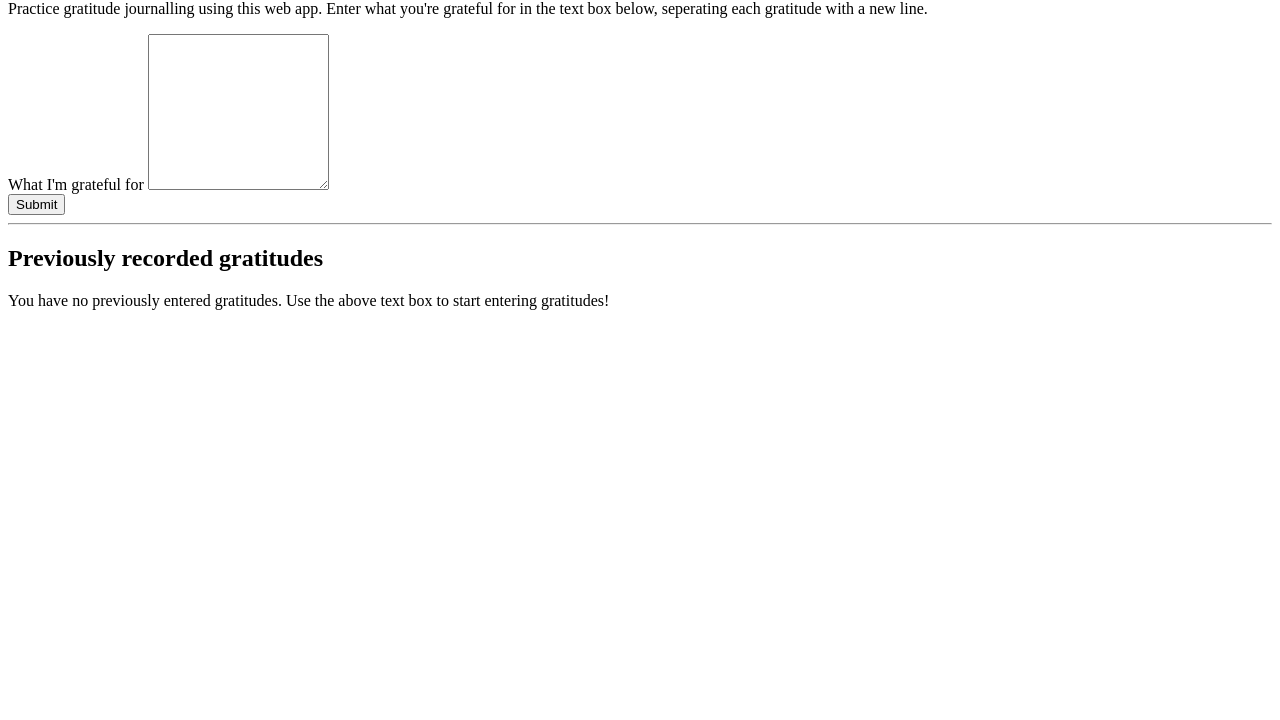
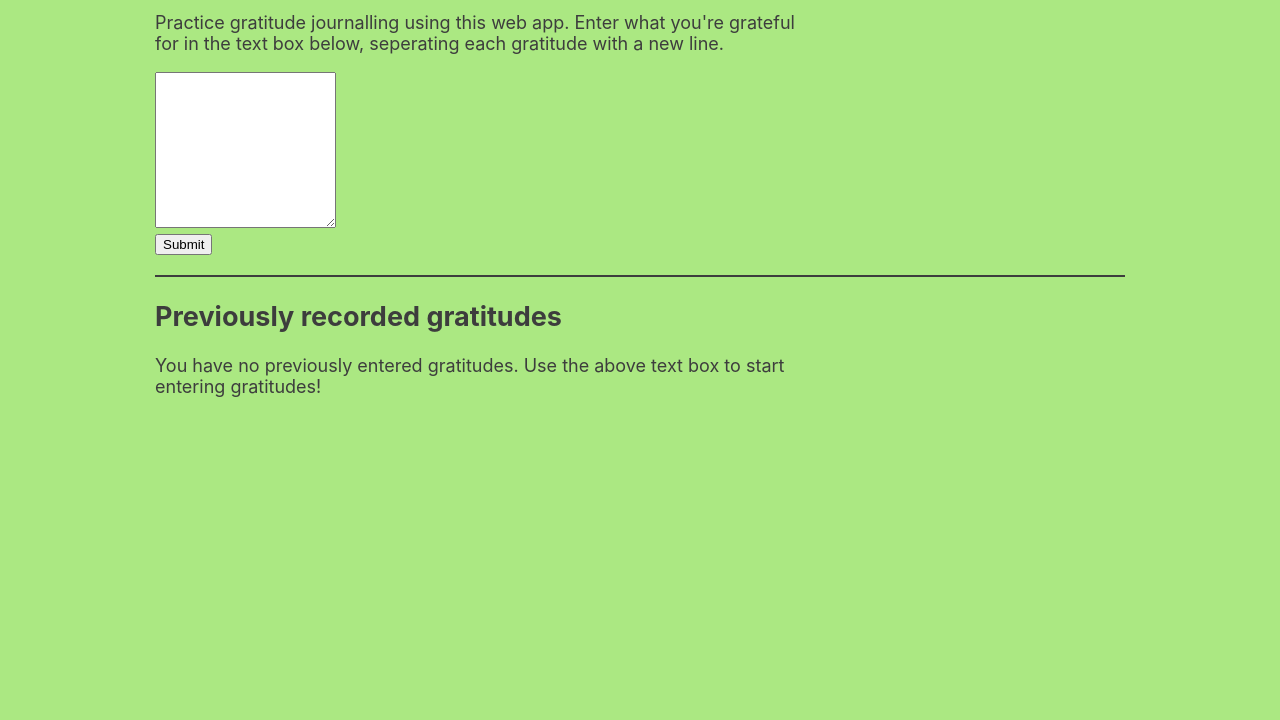
Before and after one commit to owenwilljones/gratitude-journal, a plain HTML site: page index.html in a window 1280 px wide. Shown: the part 80-800 px from the top of the page. Drawn offline with Linux system fonts and the light colour scheme.

Commit message:
Style foundational components

```diff
--- a/index.html
+++ b/index.html
@@ -8,11 +8,12 @@
 </head>
 <body>
   <div id="js-disabled">It looks like javascript isn't running in your web browser. This may be an issue with the app itself, with your own network or your browser is blocking javascript. Unfortunately, this app will not work properly without javascript enabled and working. Please check your browser and network settings or contact the author of this app via the <a href="https://github.com/owenwilljones/gratitude-journal">The app's github page</a></div>
-  <main id="content" role="main">
+  <main id="content" class="wrapper" role="main">
+    <div class="two-thirds">
       <h1>Gratitude journalling web app</h1>
       <p>Practice gratitude journalling using this web app. Enter what you're grateful for in the text box below, seperating each gratitude with a new line.</p>
       <div class="hidden" id="error-message" role="alert"></div>
-    <label for="gratitudes-textarea">What I'm grateful for</label>
+      <label class="visually-hidden" for="gratitudes-textarea">What I'm grateful for</label>
       <textarea name="gratitudes-textarea" id="gratitudes-textarea" rows="10"></textarea>
       <div>
         <button id="submit-gratitude">Submit</button>
@@ -31,11 +32,13 @@
       <div class="hidden" id="submission-complete" role="alert">
         You've successfully added an entry to your gratitude journal!
       </div>
+    </div>
 
     <hr>
-
+    <div class="two-thirds">
       <h2>Previously recorded gratitudes</h2>
       <div id="gratitudes-list"></div>
+    </div>
   </main>
   <script src="script.js"></script>
 </body>
--- a/style.css
+++ b/style.css
@@ -1,3 +1,57 @@
+html, body {
+  margin: 0;
+  padding: 0;
+  vertical-align: baseline;
+
+}
+
+body {
+  background-color: #ABE882;
+  font-family: -apple-system,BlinkMacSystemFont,"Segoe UI",Roboto,Oxygen-Sans,Ubuntu,Cantarell,"Helvetica Neue",sans-serif;
+  color: #3D3D3D;
+  font-size: 18px;
+}
+
+.wrapper {
+  margin: 0 15px;
+  max-width: 970px;
+}
+
+@media (min-width: 1000px) {
+  .wrapper {
+    margin: 0 auto;
+  }
+
+  .two-thirds {
+    width: 66%;
+  }
+}
+
+a {
+  color: #0017C7;
+}
+
+a:hover {
+  color: #6B0099;
+}
+
+hr {
+  border-style: solid;
+  border-width: 1px;
+  margin: 20px 0;
+}
+
 .hidden {
   display: none;
 }
+
+.visually-hidden {
+  position: absolute;
+  overflow: hidden;
+  clip: rect(0 0 0 0);
+  height: 1px;
+  width: 1px;
+  margin: -1px;
+  padding: 0;
+  border: 0;
+}
```
Lines whose indentation alone changed are shown as unchanged.
